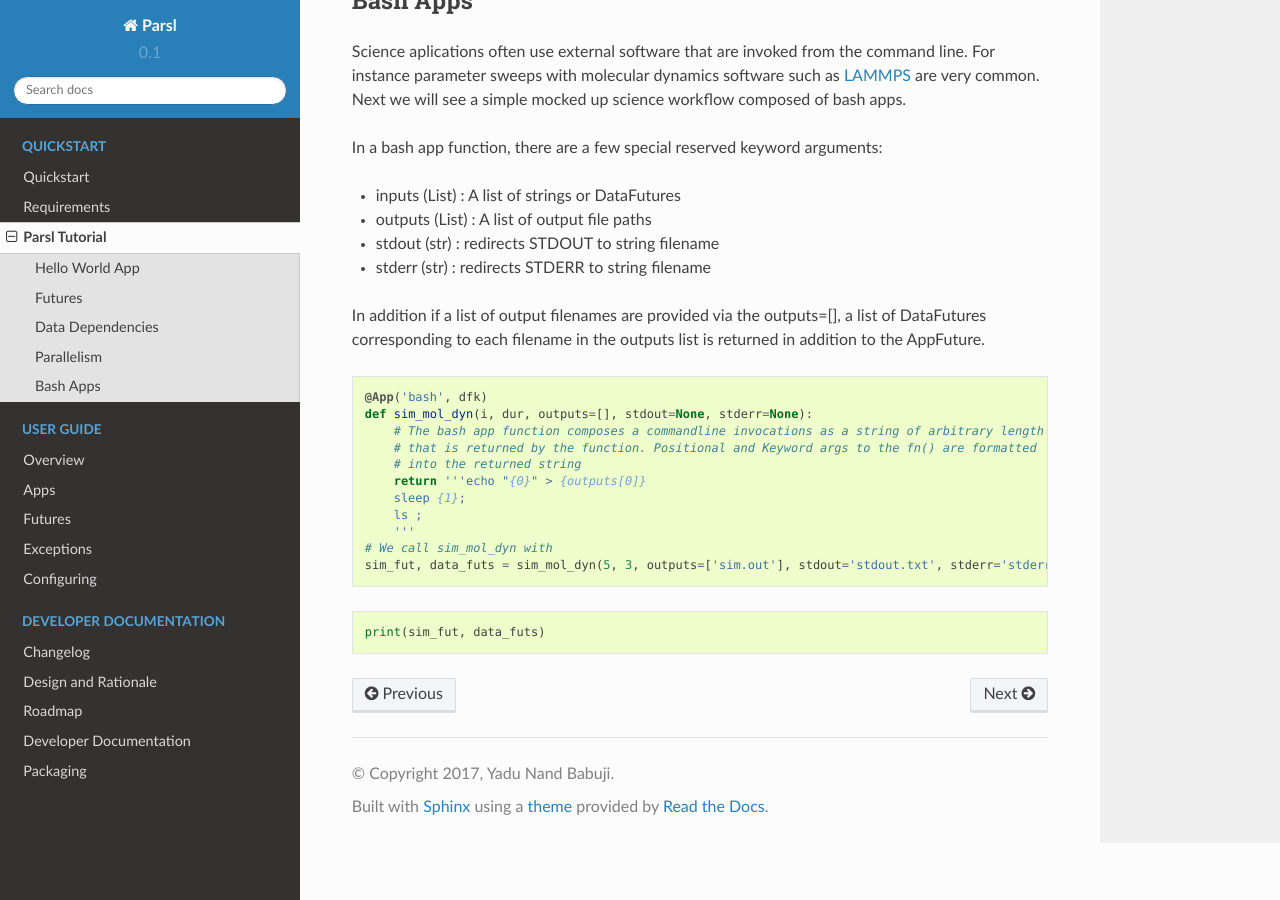
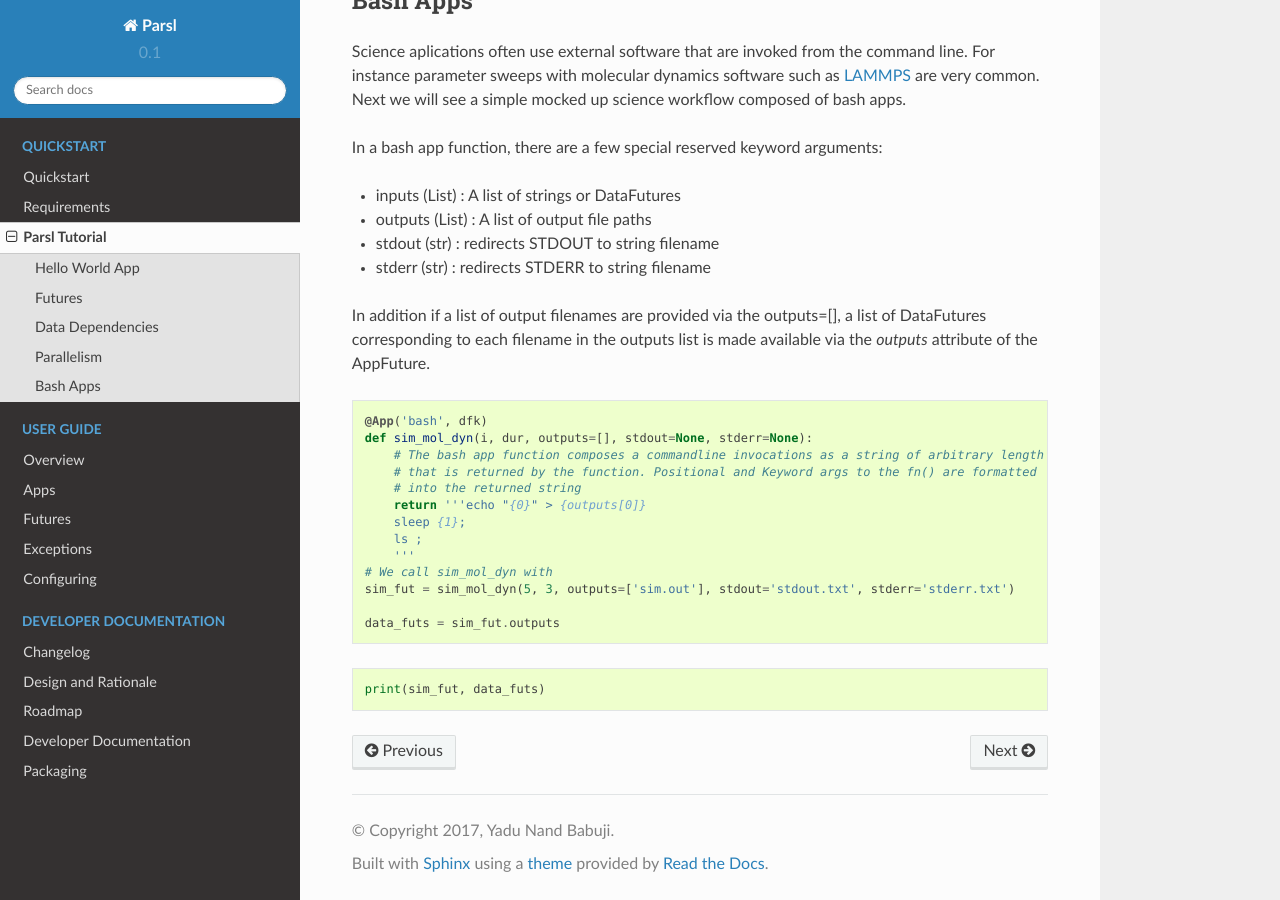
Before and after one commit to Parsl/parsl, a Sphinx documentation site: the page built from docs/quick/tutorial.rst, in a window 1280 px wide and 900 px high, scrolled down 2326 px. Built offline with Sphinx 7.4.7 and the Read the Docs theme 2.0.0, drawn with Linux system fonts in a browser that asks for light colours.

Commit message:
Updating tutorial

```diff
--- a/docs/quick/tutorial.rst
+++ b/docs/quick/tutorial.rst
@@ -147,7 +147,7 @@ arguments:
 
 In addition if a list of output filenames are provided via the
 outputs=[], a list of DataFutures corresponding to each filename in the
-outputs list is returned in addition to the AppFuture.
+outputs list is made available via the `outputs` attribute of the AppFuture.
 
 .. code:: ipython3
 
@@ -161,7 +161,9 @@ outputs list is returned in addition to the AppFuture.
         ls ;
         '''
     # We call sim_mol_dyn with
-    sim_fut, data_futs = sim_mol_dyn(5, 3, outputs=['sim.out'], stdout='stdout.txt', stderr='stderr.txt')
+    sim_fut = sim_mol_dyn(5, 3, outputs=['sim.out'], stdout='stdout.txt', stderr='stderr.txt')
+
+    data_futs = sim_fut.outputs
 
 .. code:: ipython3
 
```
